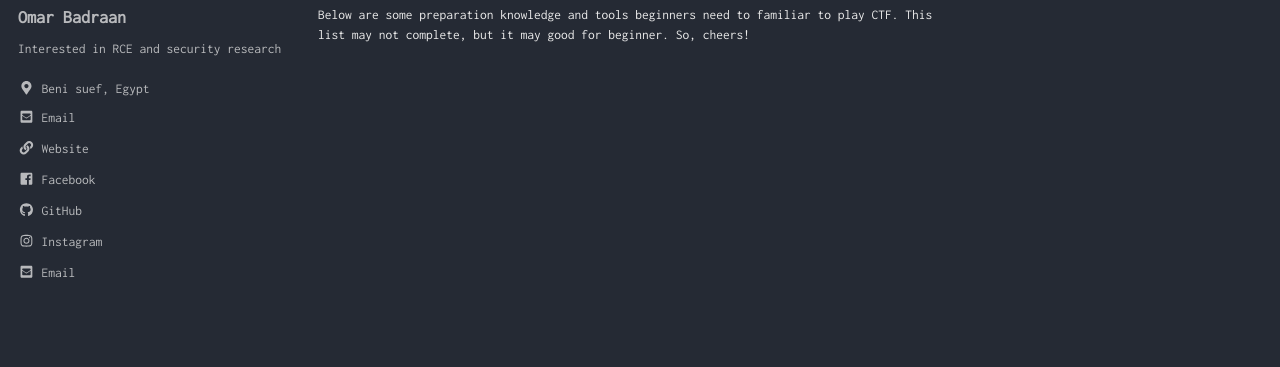
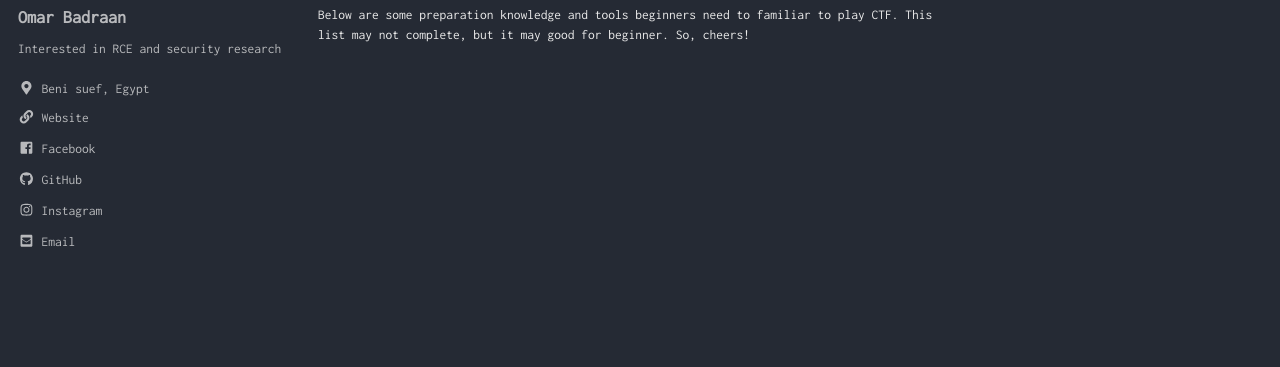
Before and after one commit to hussam-z/test.github.io, a Jekyll site: the page built from index.html, in a window 1280 px wide. Shown: the part 266-633 px from the top of the page. Built offline with Jekyll 4.4.1, drawn with Linux system fonts in a browser that asks for light colours; cached includes are drawn as plain includes; the list of posts is cut into pages by our own code.

Commit message:
Update _config.yml

```diff
--- a/_config.yml
+++ b/_config.yml
@@ -110,9 +110,6 @@ author:
   location         : "Beni suef, Egypt"
   email            : galaxybadraan@gmail.com
   links:
-    - label: "Email"
-      icon: "fas fa-fw fa-envelope-square"
-      url: galaxybadraan@gmail.com
     - label: "Website"
       icon: "fas fa-fw fa-link"
       url: "https://omarmohamedsc.github.com"
```
